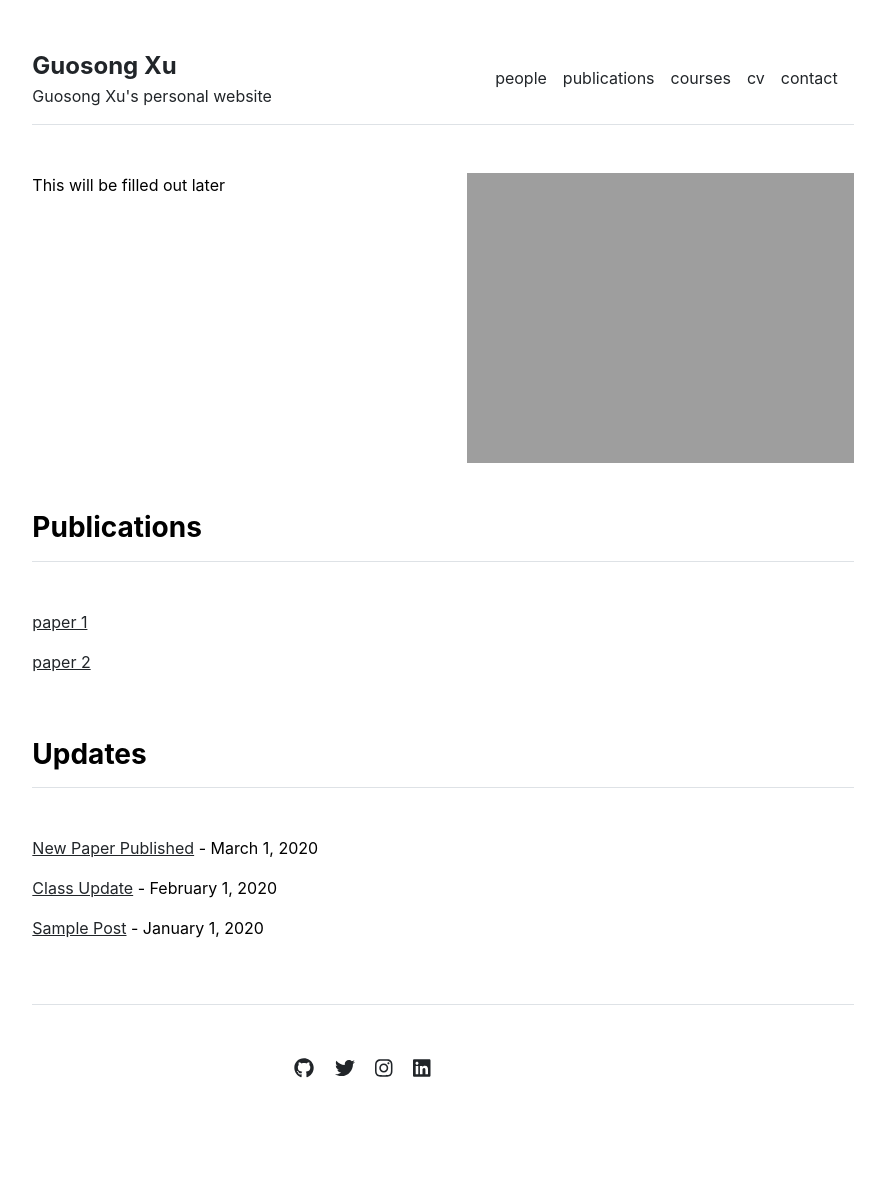
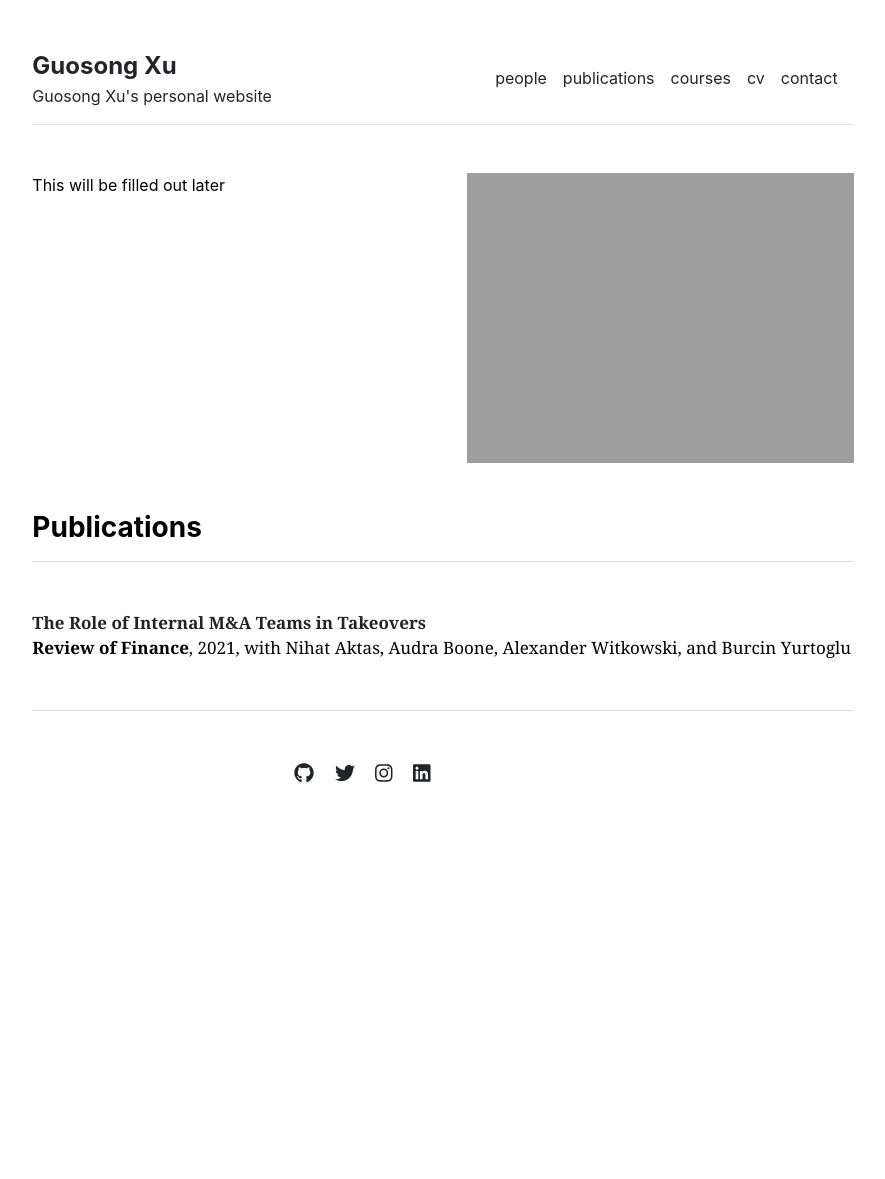
Before and after one commit to guosongxu/guosongxu.github.io, a Jekyll site: the page built from index.md, in a window 1280 px wide. Shown: the whole page, without its empty margins (197-1082 px from the left). Built offline with Jekyll 4.4.1, drawn with Linux system fonts in a browser that asks for light colours; after the commit the page ends 900 px from its top, so only the background shows below that.

Commit message:
Update home.html

```diff
--- a/_layouts/home.html
+++ b/_layouts/home.html
@@ -11,13 +11,9 @@
   </div>
 </div>
 
-{% include publications.html %}
-
 <div class="row g-5 mb-5">
   <div class="col-md-12">
-    <h3 class="fw-bold border-bottom pb-3 mb-5">Updates</h3>
-    {% for post in site.posts %}
-      <p><a href="{{ site.github.url }}/{{ post.url }}">{{ post.title }}</a> - {{ post.date | date: "%B %-d, %Y" }}</p>
-    {% endfor %}
+    <h3 class="fw-bold border-bottom pb-3 mb-5">Publications</h3>
+    <p style="font-family:georgia;font-size:17px;margin-bottom:1px;"><strong><a href="https://papers.ssrn.com/sol3/papers.cfm?abstract_id=3140400" target="_blank" rel="noreferrer noopener" aria-label=" (opens in a new tab)" style="text-decoration:none;">The Role of Internal M&amp;A Teams in Takeovers</a></strong><br><strong>Review of Finance</strong>, 2021, with Nihat Aktas, Audra Boone, Alexander Witkowski, and Burcin Yurtoglu<br> </p>
   </div>
 </div>
```
